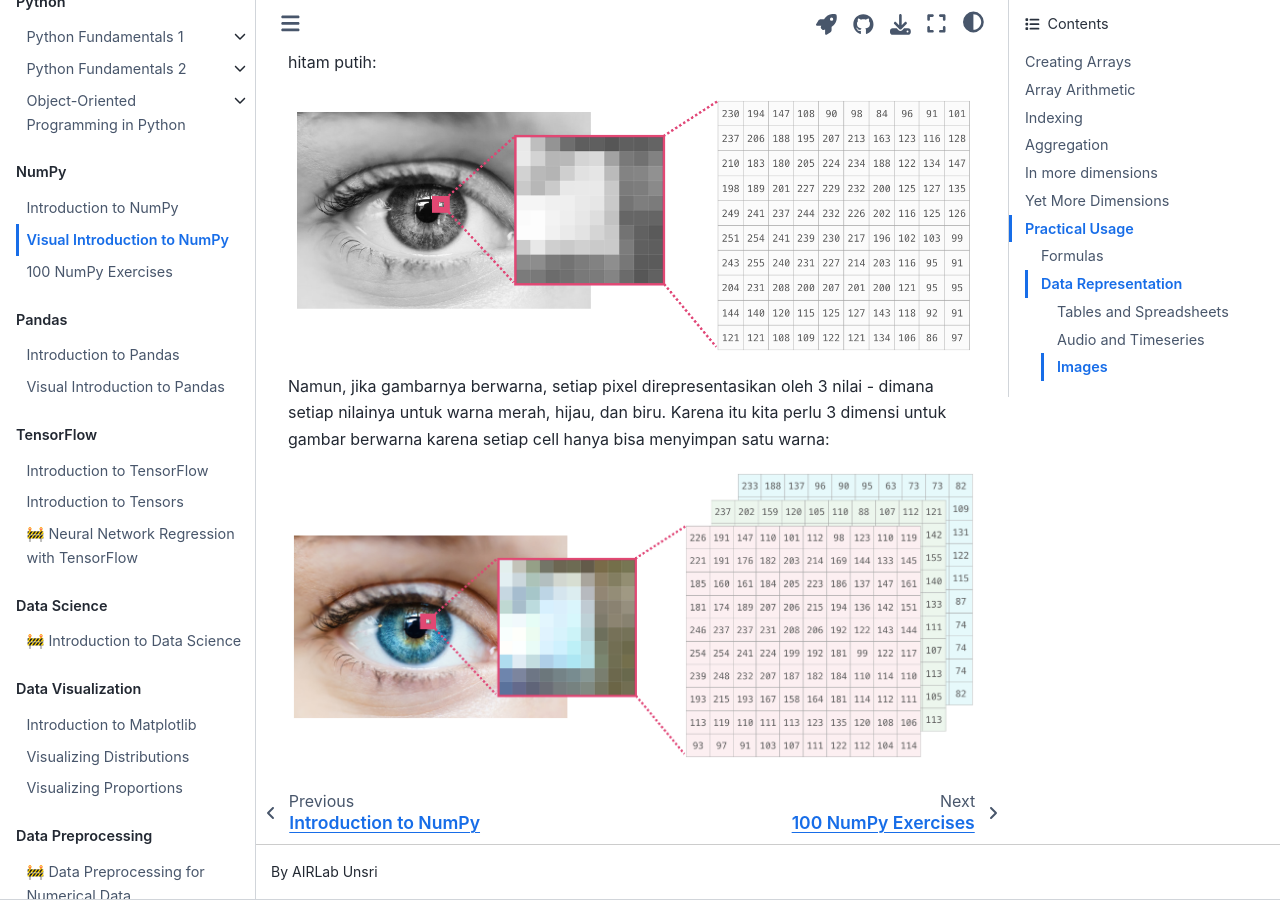
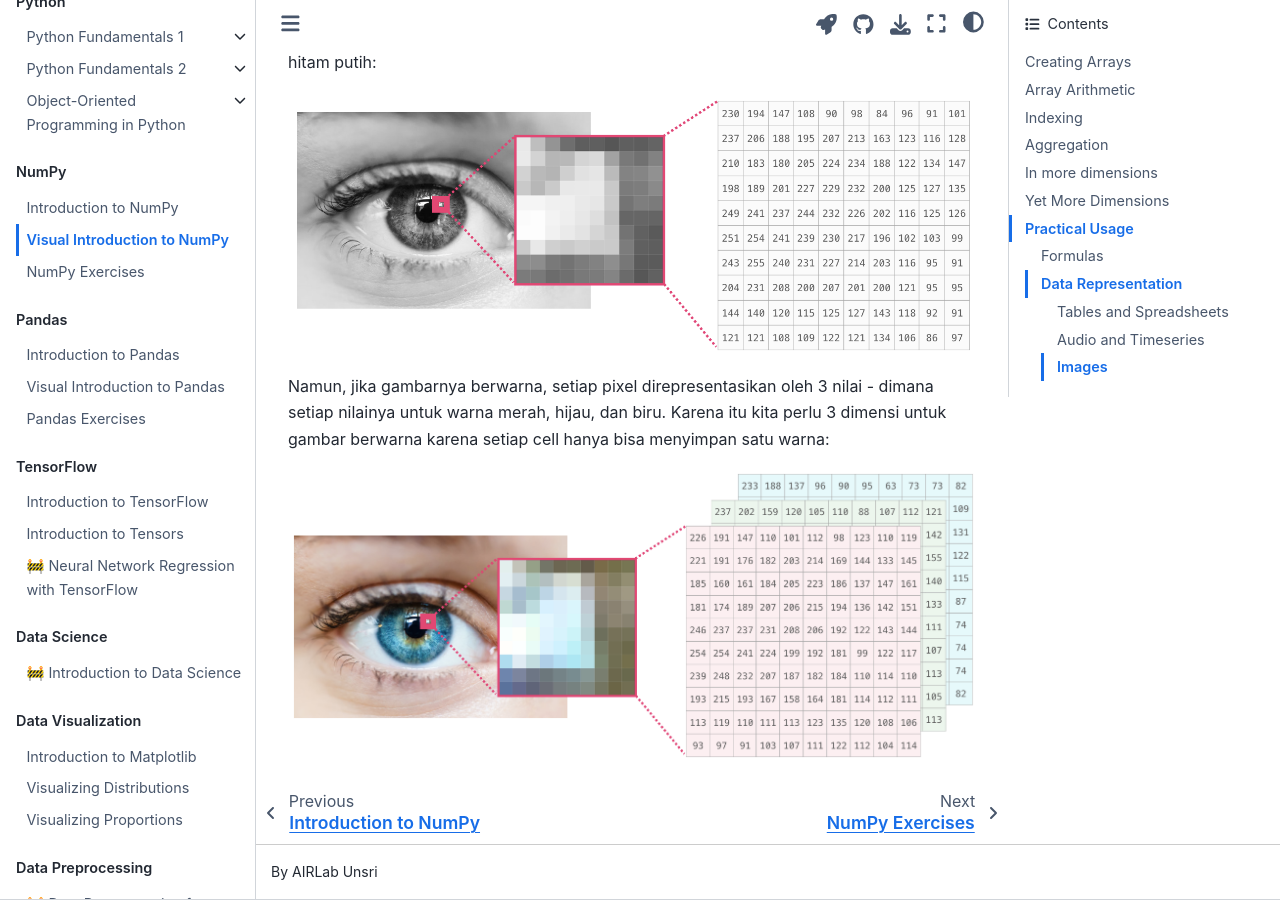
Before and after one commit to airlab-unsri/applied-python-training, a Jupyter Book: the page built from docs/numpy/visual_intro_to_numpy.ipynb, in a window 1280 px wide and 900 px high, scrolled down 17805 px. Built offline with Jupyter Book 1.0.4 settings and Sphinx 7.4.7 and the Sphinx Book theme 1.1.4, drawn with Linux system fonts in a browser that asks for light colours; pages that are not in the unit, such as notebooks, are missing from menus.

Commit message:
pandas exercises

```diff
--- a/docs/_toc.yml
+++ b/docs/_toc.yml
@@ -68,6 +68,7 @@ parts:
     chapters:
       - file: pandas/intro_to_pandas
       - file: pandas/visual_intro_to_pandas
+      - file: pandas/pandas_exercises
 
   - caption: TensorFlow
     chapters:
```
Also changed, not shown: docs/numpy/numpy_exercises.ipynb, docs/pandas/pandas_exercises.ipynb (added).
